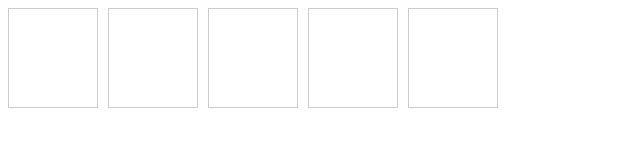
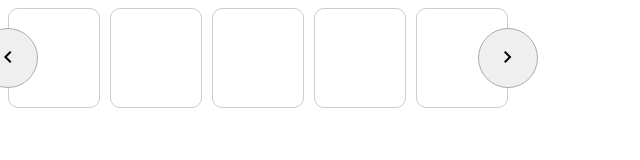
Before and after one commit to nick722/multi-item-carousel, a plain HTML site: page index.html in a window 1280 px wide. Shown: the whole page, without its empty margins (0-640 px from the left). Drawn offline with nearby package versions, Linux system fonts and the light colour scheme.

Commit message:
16.03 Add buttons

```diff
--- a/index.css
+++ b/index.css
@@ -5,6 +5,10 @@
   /*margin: 0 auto;*/
   /*background: #ccc;*/
   min-height: 100px;
+  position: relative;
+}
+
+.carousel-inner {
   overflow: hidden;
 }
 
@@ -14,7 +18,7 @@
 
 .card-container {
   /*width: 200px;*/
-  width: 100px;
+  width: 102px;
   /*height: 250px;*/
   height: 100px;
   flex-shrink: 0;
@@ -27,4 +31,23 @@
   height: 100%;
   border: 1px solid #ccc;
   box-sizing: border-box;
+  border-radius: 10px;
 }
+
+.nav button {
+  width: 60px;
+  height: 60px;
+  border-radius: 50%;
+  border: 1px solid #aaa;
+  position: absolute;
+  top: 50%;
+  transform: translateY(-50%);
+}
+
+.prev {
+  left: -30px;
+}
+
+.next {
+  right: -30px;
+}
--- a/index.html
+++ b/index.html
@@ -2,11 +2,15 @@
 <html lang="en">
 <head>
   <meta charset="UTF-8">
-  <link rel="stylesheet" href="index.css">
+  <link href="index.css" rel="stylesheet">
+  <link
+    href="https://fonts.googleapis.com/css2?family=Material+Symbols+Outlined:opsz,wght,FILL,GRAD@24,400,0,0"
+    rel="stylesheet"/>
   <title>Yn Multi-item Carousel</title>
 </head>
 <body>
 <div class="carousel-container">
+  <div class="carousel-inner">
     <div class="track">
       <div class="card-container">
         <div class="card"></div>
@@ -40,5 +44,14 @@
       </div>
     </div>
   </div>
+  <div class="nav">
+    <button class="prev"><span class="material-symbols-outlined">
+chevron_left
+</span></button>
+    <button class="next"><span class="material-symbols-outlined">
+chevron_right
+</span></button>
+  </div>
+</div>
 </body>
 </html>
```
Lines whose indentation alone changed are shown as unchanged.
